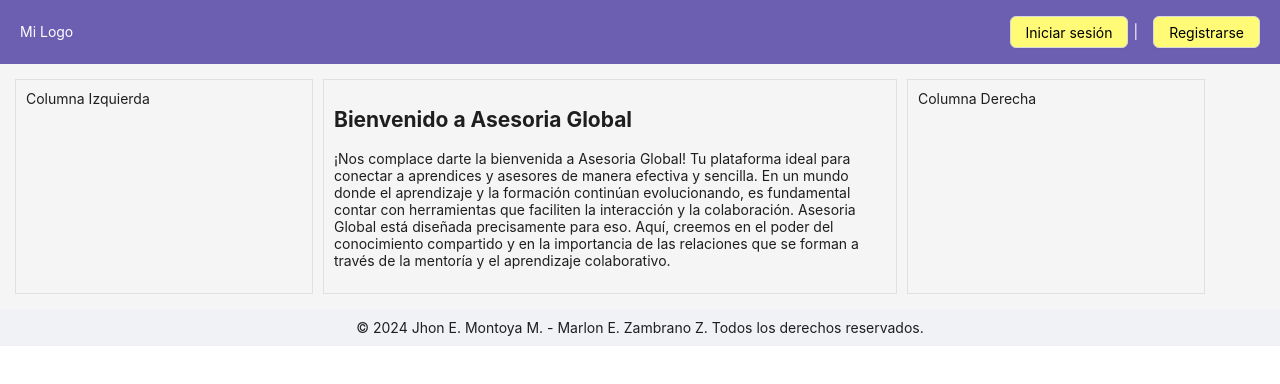
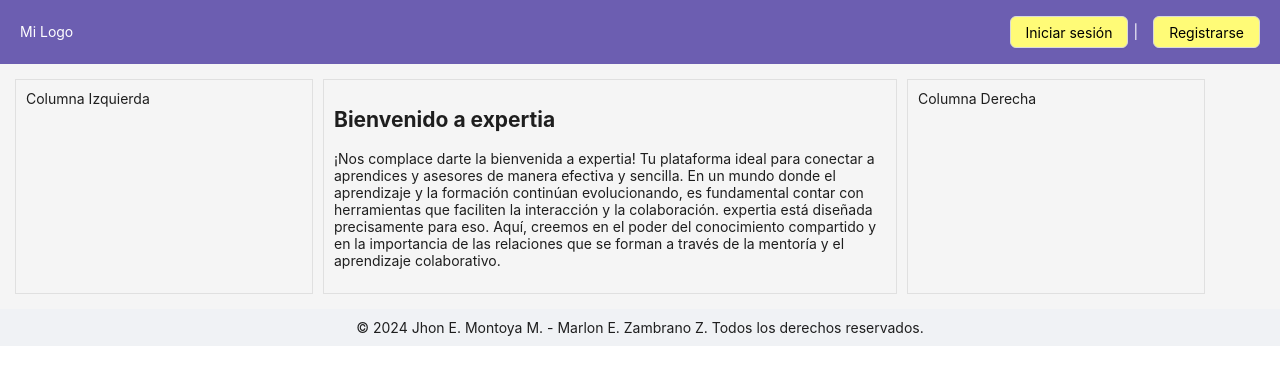
Before and after one commit to Marlon-E-Zambrano-Z/AUG, a React (Vite) app: page / in a window 1280 px wide. Shown: the top 384 px of the page. Built offline with nearby package versions, Linux system fonts and the light colour scheme.

Commit message:
Cambio de nombre de la app

```diff
--- a/index.html
+++ b/index.html
@@ -4,7 +4,7 @@
     <meta charset="UTF-8" />
     <meta name="viewport" content="width=device-width, initial-scale=1.0" />
     <link rel="stylesheet" href="index.css">
-    <title>AUG - Asesoría Universitaria Global</title>
+    <title>Expertia</title>
   </head>
   <body>
     <div id="root"></div>
--- a/src/screen/LandingPage.tsx
+++ b/src/screen/LandingPage.tsx
@@ -30,11 +30,11 @@ export default function LandingPage(): JSX.Element {
         <div className="columns">
           <div className="column left-column">Columna Izquierda</div>
           <div className="column center-column">
-            <h2>Bienvenido a Asesoria Global</h2>
+            <h2>Bienvenido a expertia</h2>
             <p>
-            ¡Nos complace darte la bienvenida a Asesoria Global! Tu plataforma ideal para conectar a aprendices y asesores de manera efectiva y sencilla.
+            ¡Nos complace darte la bienvenida a expertia! Tu plataforma ideal para conectar a aprendices y asesores de manera efectiva y sencilla.
 
-            En un mundo donde el aprendizaje y la formación continúan evolucionando, es fundamental contar con herramientas que faciliten la interacción y la colaboración. Asesoria Global está diseñada precisamente para eso. Aquí, creemos en el poder del conocimiento compartido y en la importancia de las relaciones que se forman a través de la mentoría y el aprendizaje colaborativo.
+            En un mundo donde el aprendizaje y la formación continúan evolucionando, es fundamental contar con herramientas que faciliten la interacción y la colaboración. expertia está diseñada precisamente para eso. Aquí, creemos en el poder del conocimiento compartido y en la importancia de las relaciones que se forman a través de la mentoría y el aprendizaje colaborativo.
             </p>
           </div>
           <div className="column right-column">Columna Derecha</div>
```
